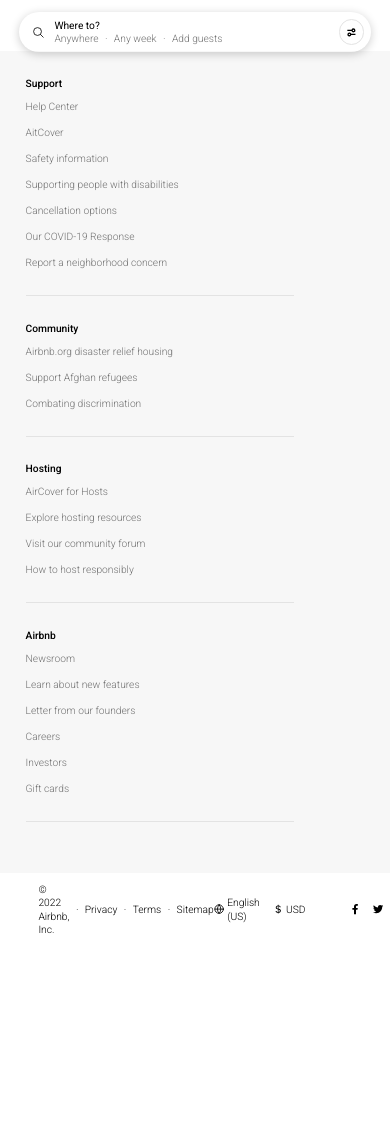
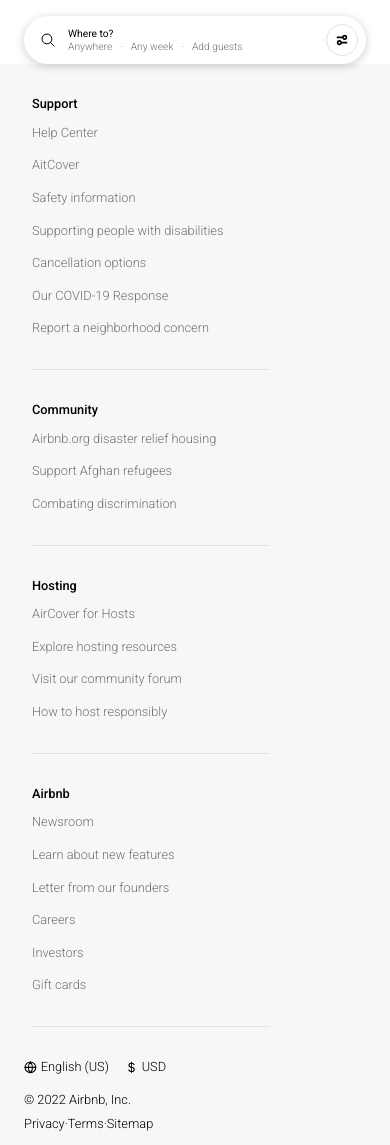
Before and after one commit to NwaguChima/airbnb_next, a Next.js app: page / in a window 390 px wide. Before the commit the page ends 946 px from the top, so only its background shows below. Built offline with nearby package versions, Linux system fonts and the light colour scheme.

Commit message:
completed footer

```diff
--- a/components/footer/Footer.module.scss
+++ b/components/footer/Footer.module.scss
@@ -1,7 +1,10 @@
 @use "../../styles/variables" as varr;
 
+.footer_container {
+  background-color: varr.$footerBg;
+}
+
 .footer {
-  background-color: varr.$footerBg;
   padding: 4rem varr.$main__padding 4rem varr.$main__padding;
   padding-right: 15rem;
   display: flex;
@@ -10,6 +13,7 @@
   @media screen and (max-width: varr.$breakpoint__l) {
     padding-left: 4rem;
     flex-direction: column;
+    padding-bottom: 0;
   }
 
   @media screen and (max-width: varr.$breakpoint__md) {
@@ -59,12 +63,17 @@
   justify-content: space-between;
 
   @media screen and (max-width: varr.$breakpoint__l) {
-    // padding-left: 4rem;
-    // padding-right: 4rem;
+    margin-bottom: 3rem;
+    flex-direction: column;
+    justify-content: center;
+    gap: 2rem;
+    padding-top: 0;
   }
 
-  @media screen and (min-width: varr.$breakpoint__md) {
-    // display: none;
+  @media screen and (max-width: varr.$breakpoint__md) {
+    align-items: flex-start;
+    padding-left: 3rem;
+    margin-bottom: 0;
   }
 
   &__left {
@@ -72,6 +81,14 @@
     align-items: center;
     gap: 1rem;
     font-weight: 300;
+    @media screen and (max-width: varr.$breakpoint__l) {
+      order: 2;
+    }
+
+    @media screen and (max-width: varr.$breakpoint__md) {
+      flex-direction: column;
+      align-items: flex-start;
+    }
   }
 
   &__right {
@@ -98,4 +115,24 @@
   display: flex;
   gap: 2rem;
   margin-left: 5rem;
+
+  @media screen and (max-width: varr.$breakpoint__md) {
+    display: none !important;
+  }
 }
+
+.hide {
+  @media screen and (max-width: varr.$breakpoint__l) {
+    display: none;
+  }
+}
+
+.extra {
+  @media screen and (min-width: varr.$breakpoint__md) {
+    display: none;
+  }
+
+  @media screen and (max-width: varr.$breakpoint__md) {
+    display: flex;
+  }
+}
--- a/components/footer/Footer.tsx
+++ b/components/footer/Footer.tsx
@@ -9,7 +9,7 @@
 
 export const Footer: React.FC<FooterProps> = ({}) => {
   return (
-    <footer>
+    <footer className={styles.footer_container}>
       <div className={styles.footer}>
         <nav aria-label="footer-items" className={styles.footer__support}>
           <h4>Support</h4>
@@ -56,12 +56,19 @@
       <div className={styles.bottom}>
         <ul className={styles.bottom__left}>
           <li>&#169; {new Date().getFullYear()} Airbnb, Inc.</li>
-          <li>&#183;</li>
-          <li>Privacy</li>
-          <li>&#183;</li>
-          <li>Terms</li>
-          <li>&#183;</li>
-          <li>Sitemap</li>
+          <li className={styles.hide}>&#183;</li>
+          <li className={styles.hide}>Privacy</li>
+          <li className={styles.hide}>&#183;</li>
+          <li className={styles.hide}>Terms</li>
+          <li className={styles.hide}>&#183;</li>
+          <li className={styles.hide}>Sitemap</li>
+          <span className={styles.extra}>
+            <li>Privacy</li>
+            <li>&#183;</li>
+            <li>Terms</li>
+            <li>&#183;</li>
+            <li>Sitemap</li>
+          </span>
         </ul>
         <ul className={styles.bottom__right}>
           <li>
--- a/components/footerNav/FooterNav.module.scss
+++ b/components/footerNav/FooterNav.module.scss
@@ -1,6 +1,7 @@
 @use "../../styles/variables" as varr;
 
 .footerNav {
+  background-color: varr.$main__white;
   padding: 1.5rem varr.$main__padding;
   display: flex;
   align-items: center;
--- a/components/header/header.module.scss
+++ b/components/header/header.module.scss
@@ -157,6 +157,10 @@
       display: none;
     }
 
+    @media screen and (max-width: varr.$breakpoint__xs) {
+      font-size: 80%;
+    }
+
     i {
       font-size: 2rem;
       display: flex;
--- a/styles/globals.scss
+++ b/styles/globals.scss
@@ -20,7 +20,7 @@
   }
 
   @media screen and (max-width: 700px) {
-    font-size: 40%;
+    // font-size: 40%;
   }
 }
 
```
